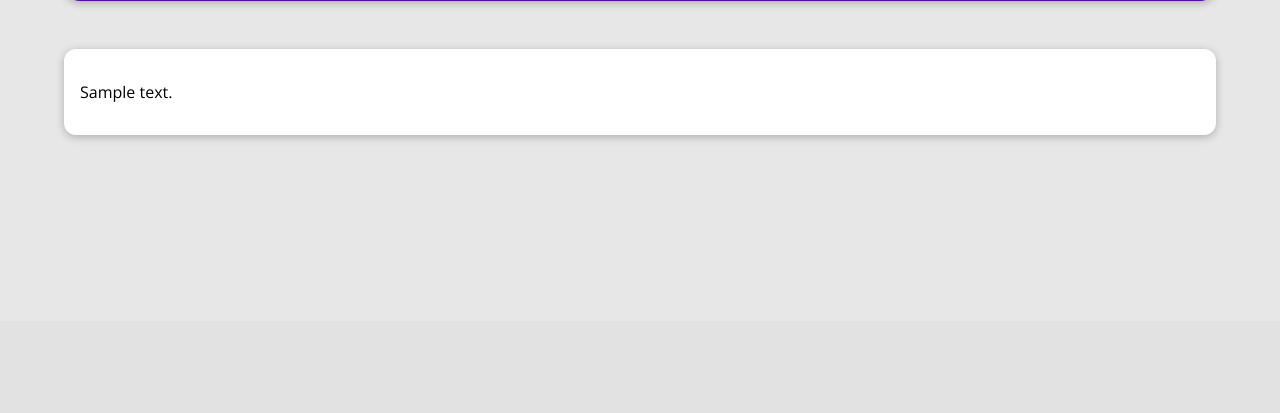
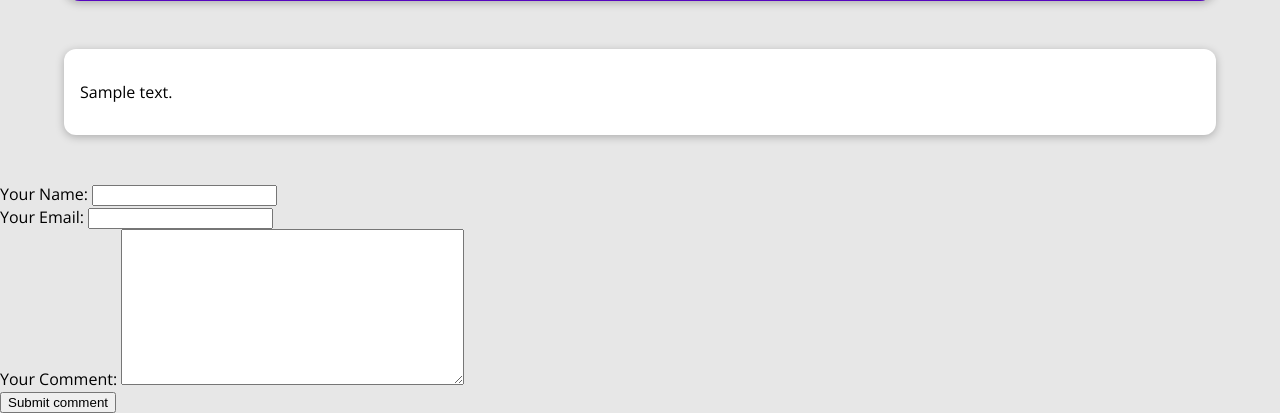
Before and after one commit to amit-inverse/django_my_site, a Django app: a page that uses blog/templates/blog/post-detail.html in a window 1280 px wide. Shown: the part 479-892 px from the top of the page. Before the commit the page ends 618 px from the top, so only its background shows below. Run offline with Django 5.2, Linux system fonts and the light colour scheme; tables that the repository leaves empty hold one stand-in row (values such as "Sample post"); grey boxes marked "Sample" are stand-in pictures.

Commit message:
Adding a comment form

```diff
--- /dev/null
+++ b/blog/forms.py
@@ -0,0 +1,12 @@
+from django import forms
+from .models import Comment
+
+class CommentForm(forms.ModelForm):
+    class Meta:
+        model = Comment
+        exclude = ['post']
+        labels = {
+            'user_name': 'Your Name',
+            'user_email': 'Your Email',
+            'text': 'Your Comment',
+        }
--- a/blog/templates/blog/post-detail.html
+++ b/blog/templates/blog/post-detail.html
@@ -34,7 +34,9 @@
 
     <div>
         <form>
+            {{ comment_form}}
 
+            <button type="submit">Submit comment</button>
         </form>
     </div>
 {% endblock %}
--- a/blog/views.py
+++ b/blog/views.py
@@ -1,6 +1,7 @@
 from django.shortcuts import render, get_object_or_404
 from .models import Post
 from django.views.generic import ListView, DetailView
+from .forms import CommentForm
 
 # Create your views here.
 
@@ -31,4 +32,5 @@ class PostDetailView(DetailView):
     def get_context_data(self, **kwargs):
         context = super().get_context_data(**kwargs)
         context["post_tags"] = self.object.tags.all()
+        context["comment_form"] = CommentForm()
         return context
```
